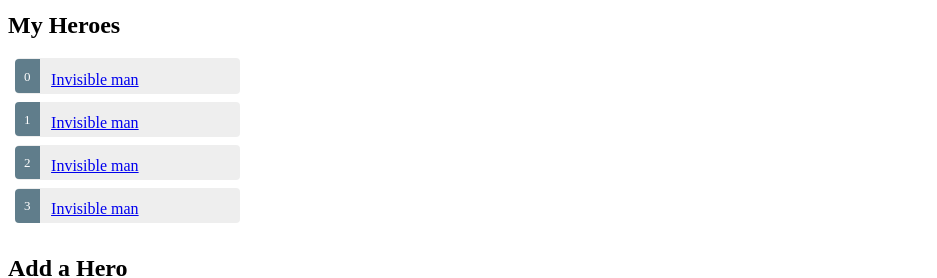
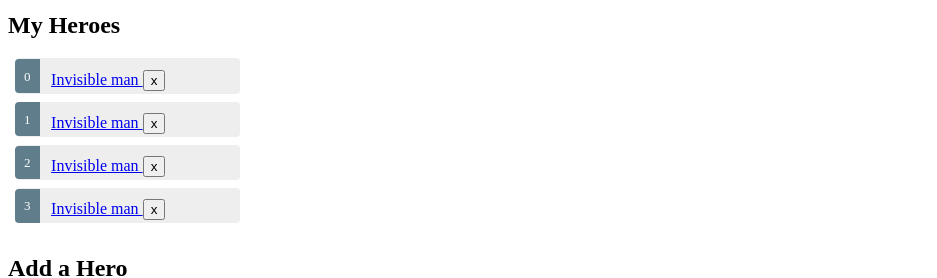
Before and after one commit to Mouzourides/LearningAngular, an Angular app in the folder TourOfHeroes/: page /heroes in a window 1280 px wide. Shown: the part 145-423 px from the top of the page, without its empty margins (0-937 px from the left). Built offline with nearby package versions, Linux system fonts and the light colour scheme; no server answers.

Commit message:
Add remove hero functionality

```diff
--- a/TourOfHeroes/src/app/heroes/hero.service.ts
+++ b/TourOfHeroes/src/app/heroes/hero.service.ts
@@ -14,6 +14,7 @@ export class HeroService {
   private oneHeroUrl = 'http://localhost:8080/api/heroes/one?id=';
   private updateHeroUrl = 'http://localhost:8080/api/heroes/update';
   private addHeroUrl = 'http://localhost:8080/api/heroes/add';
+  private removeHeroUrl = 'http://localhost:8080/api/heroes/remove';
 
   private httpOptions = {
     headers: new HttpHeaders({ 'Content-Type': 'application/json' })
@@ -56,6 +57,14 @@ export class HeroService {
       );
   }
 
+  deleteHero(hero: Hero): Observable {
+    return this.http.put(this.removeHeroUrl, hero, this.httpOptions)
+      .pipe(
+        tap(() => this.log(`Remove hero: ${hero.name}`)),
+        catchError(this.handleError<Hero>(`removeHero: ${hero.name}`, hero))
+      );
+  }
+
   private log(message: string) {
     this.messageService.add(`HeroService: ${message}`);
   }
--- a/TourOfHeroes/src/app/heroes/heroes.component.html
+++ b/TourOfHeroes/src/app/heroes/heroes.component.html
@@ -1,10 +1,11 @@
 <h2>My Heroes</h2>
 <ul class="heroes">
-  <li
-    *ngFor="let hero of heroes">
+  <li *ngFor="let hero of heroes">
     <a routerLink="/detail/{{hero.id}}">
       <span class="badge">{{hero.id}}</span>{{hero.name}}
     </a>
+    <button class="delete" title="delete hero"
+      (click)="deleteHero(hero)">x</button>
   </li>
 </ul>
 <h2>Add a Hero</h2>
--- a/TourOfHeroes/src/app/heroes/heroes.component.ts
+++ b/TourOfHeroes/src/app/heroes/heroes.component.ts
@@ -30,4 +30,11 @@ export class HeroesComponent implements OnInit {
         this.heroes.push(hero);
       });
   }
+
+  deleteHero(hero: Hero) {
+    this.heroService.deleteHero(hero)
+      .subscribe(() => {
+        this.heroes = this.heroes.filter((h) => h.id !== hero.id);
+      });
+  }
 }
```
Also changed, not shown: 1 other file (tests, documents, lock files or other folders).
